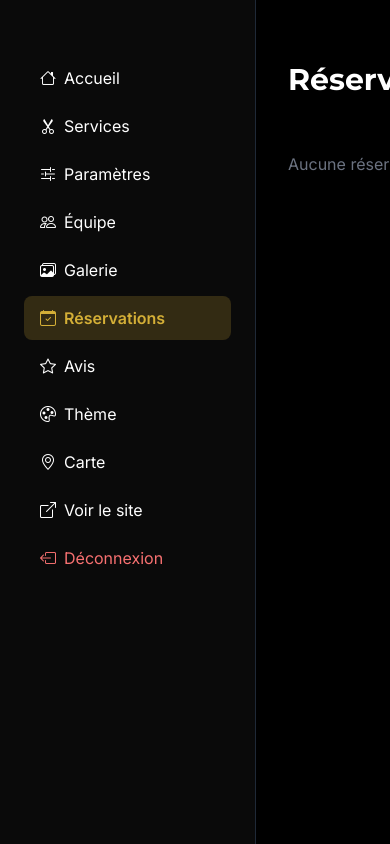
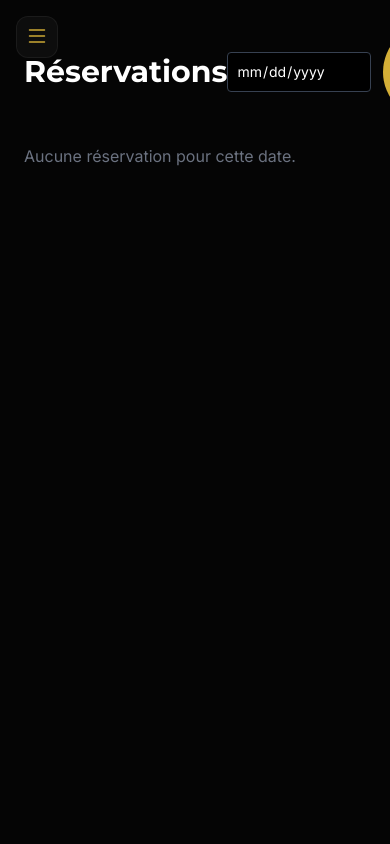
Before and after one commit to vainqueur05/Slik_app, a Flask app: template templates/salon/admin_reservations.html in a window 390 px wide; the page is wider, and only the part inside the window is pictured. Run offline with Flask 3, Linux system fonts and the light colour scheme; the template is opened without the code that fills it, so the values that code supplies are empty; parts of the project's set-up code (start-up, migrations or seed data) failed here and were passed over; some libraries are stand-ins or nearby versions.

Commit message:
Enhance sidebar layout and mobile functionality
Refactor sidebar and styles for improved mobile experience.

```diff
--- a/templates/salon/admin_reservations.html
+++ b/templates/salon/admin_reservations.html
@@ -9,37 +9,104 @@
     <link href="https://fonts.googleapis.com/css2?family=Montserrat:wght@700&family=Inter:wght@400;600&display=swap" rel="stylesheet">
     <script src="https://unpkg.com/htmx.org@1.9.11"></script>
     <style>
-        body { font-family: 'Inter', sans-serif; background: #000; }
+        :root {
+            --gold: #D4AF37;
+            --bg-card: #0d0d0d;
+            --border: rgba(255,255,255,0.06);
+        }
+        body { font-family: 'Inter', sans-serif; background: #050505; color: white; }
         h1, h2 { font-family: 'Montserrat', sans-serif; }
+
+        /* ===== SIDEBAR ===== */
+        .sidebar {
+            background: linear-gradient(180deg, var(--bg-card), #050505);
+            border-right: 1px solid var(--border);
+            width: 250px;
+            flex-shrink: 0;
+        }
+        .nav-link {
+            display: flex; align-items: center; gap: 12px;
+            padding: 12px 16px; border-radius: 12px;
+            color: #a1a1aa; font-weight: 500; transition: all 0.3s; font-size: 0.92rem;
+        }
+        .nav-link:hover { background: rgba(255,255,255,0.04); color: white; transform: translateX(2px); }
+        .nav-link.active {
+            background: linear-gradient(135deg, rgba(212,175,55,0.1), transparent);
+            color: var(--gold); border: 1px solid rgba(212,175,55,0.25);
+        }
+        .nav-link i { font-size: 1.1rem; width: 20px; }
+
+        .menu-toggle {
+            display: none;
+            width: 42px; height: 42px;
+            background: var(--bg-card); border: 1px solid var(--border);
+            border-radius: 12px; color: white;
+            align-items: center; justify-content: center;
+            position: fixed; top: 16px; left: 16px; z-index: 101; cursor: pointer;
+        }
+        .menu-toggle i { font-size: 1.5rem; color: var(--gold); }
+        .sidebar-overlay {
+            position: fixed; inset: 0; background: rgba(0,0,0,0.7);
+            z-index: 99; opacity: 0; pointer-events: none; transition: opacity 0.3s;
+        }
+        .sidebar-overlay.active { opacity: 1; pointer-events: auto; }
+        .close-sidebar {
+            display: none; position: absolute; top: 16px; right: 16px;
+            color: white; font-size: 1.5rem; cursor: pointer; z-index: 102;
+        }
+
+        @media (max-width: 768px) {
+            .sidebar { position: fixed; left: -250px; top: 0; bottom: 0; z-index: 100; transition: left 0.3s ease; }
+            .sidebar.open { left: 0; }
+            .menu-toggle { display: flex !important; }
+            .close-sidebar { display: block; }
+        }
     </style>
 </head>
-<body class="bg-black text-white flex min-h-screen">
-    <!-- ========== SIDEBAR COMPLET ========== -->
-    <aside class="w-64 bg-[#0a0a0a] border-r border-gray-800 p-6 flex-shrink-0">
-        <h2 class="text-2xl font-bold text-[#D4AF37] mb-8">{{ tenant.nom }}</h2>
-        <nav class="space-y-1">
-            <a href="/salon/{{ tenant.slug }}/admin" class="flex items-center gap-2 py-2.5 px-4 rounded-lg hover:bg-gray-800 transition"><i class="bi bi-house"></i> Accueil</a>
-            <a href="/salon/{{ tenant.slug }}/admin/services" class="flex items-center gap-2 py-2.5 px-4 rounded-lg hover:bg-gray-800 transition"><i class="bi bi-scissors"></i> Services</a>
-            <a href="/salon/{{ tenant.slug }}/admin/settings" class="flex items-center gap-2 py-2.5 px-4 rounded-lg hover:bg-gray-800 transition"><i class="bi bi-sliders2"></i> Paramètres</a>
-            <a href="/salon/{{ tenant.slug }}/admin/coiffeurs" class="flex items-center gap-2 py-2.5 px-4 rounded-lg hover:bg-gray-800 transition"><i class="bi bi-people"></i> Équipe</a>
-            <a href="/salon/{{ tenant.slug }}/admin/galerie" class="flex items-center gap-2 py-2.5 px-4 rounded-lg hover:bg-gray-800 transition"><i class="bi bi-images"></i> Galerie</a>
-            <a href="/salon/{{ tenant.slug }}/admin/reservations" class="flex items-center gap-2 py-2.5 px-4 rounded-lg bg-[#D4AF37] bg-opacity-20 text-[#D4AF37] font-semibold"><i class="bi bi-calendar-check"></i> Réservations</a>
-            <a href="/salon/{{ tenant.slug }}/admin/temoignages" class="flex items-center gap-2 py-2.5 px-4 rounded-lg hover:bg-gray-800 transition"><i class="bi bi-star"></i> Avis</a>
-            <a href="/salon/{{ tenant.slug }}/admin/theme" class="flex items-center gap-2 py-2.5 px-4 rounded-lg hover:bg-gray-800 transition"><i class="bi bi-palette"></i> Thème</a>
-            <a href="/salon/{{ tenant.slug }}/admin/map" class="flex items-center gap-2 py-2.5 px-4 rounded-lg hover:bg-gray-800 transition"><i class="bi bi-geo-alt"></i> Carte</a>
-            <a href="/salon/{{ tenant.slug }}" target="_blank" class="flex items-center gap-2 py-2.5 px-4 rounded-lg hover:bg-gray-800 transition"><i class="bi bi-box-arrow-up-right"></i> Voir le site</a>
-            <a href="/logout" class="flex items-center gap-2 py-2.5 px-4 rounded-lg text-red-400 hover:bg-gray-800 transition mt-8"><i class="bi bi-box-arrow-left"></i> Déconnexion</a>
+<body class="flex min-h-screen relative">
+
+    <!-- ========== SIDEBAR ========== -->
+    <aside class="sidebar" id="sidebar">
+        <!-- Bouton fermeture mobile -->
+        <div class="close-sidebar" id="close-sidebar-btn" onclick="closeSidebar()">
+            <i class="bi bi-x-lg"></i>
+        </div>
+
+        <div class="px-5 pt-16 pb-5">
+            <h2 class="text-2xl font-bold text-[#D4AF37]">{{ tenant.nom }}</h2>
+        </div>
+
+        <nav class="space-y-1 px-5">
+            <a href="/salon/{{ tenant.slug }}/admin" class="nav-link"><i class="bi bi-house"></i> Accueil</a>
+            <a href="/salon/{{ tenant.slug }}/admin/services" class="nav-link"><i class="bi bi-scissors"></i> Services</a>
+            <a href="/salon/{{ tenant.slug }}/admin/settings" class="nav-link"><i class="bi bi-sliders2"></i> Paramètres</a>
+            <a href="/salon/{{ tenant.slug }}/admin/coiffeurs" class="nav-link"><i class="bi bi-people"></i> Équipe</a>
+            <a href="/salon/{{ tenant.slug }}/admin/galerie" class="nav-link"><i class="bi bi-images"></i> Galerie</a>
+            <a href="/salon/{{ tenant.slug }}/admin/reservations" class="nav-link active"><i class="bi bi-calendar-check"></i> Réservations</a>
+            <a href="/salon/{{ tenant.slug }}/admin/temoignages" class="nav-link"><i class="bi bi-star"></i> Avis</a>
+            <a href="/salon/{{ tenant.slug }}/admin/theme" class="nav-link"><i class="bi bi-palette"></i> Thème</a>
+            <a href="/salon/{{ tenant.slug }}/admin/map" class="nav-link"><i class="bi bi-geo-alt"></i> Carte</a>
+            <a href="/salon/{{ tenant.slug }}" target="_blank" class="nav-link"><i class="bi bi-box-arrow-up-right"></i> Voir le site</a>
+            <a href="/logout" class="nav-link" style="color: #ef4444;"><i class="bi bi-box-arrow-left"></i> Déconnexion</a>
         </nav>
     </aside>
 
+    <!-- Overlay mobile -->
+    <div id="sidebar-overlay" class="sidebar-overlay" onclick="closeSidebar()"></div>
+
+    <!-- Bouton hamburger mobile -->
+    <button class="menu-toggle" id="menu-toggle-btn" onclick="openSidebar()">
+        <i class="bi bi-list"></i>
+    </button>
+
     <!-- ========== CONTENU PRINCIPAL ========== -->
-    <main class="flex-1 p-8">
+    <main class="flex-1 p-6 lg:p-8">
         <div class="flex justify-between items-center mb-6">
             <h1 class="text-3xl font-bold">Réservations</h1>
             <div class="flex gap-3 items-center">
                 <input type="date" id="date-filter" value="{{ date_str }}"
-       class="bg-black border border-gray-700 rounded p-2 text-white text-sm"
-       onchange="window.location.href='?date=' + this.value">
+                       class="bg-black border border-gray-700 rounded p-2 text-white text-sm"
+                       onchange="window.location.href='?date=' + this.value">
                 <a href="/salon/{{ tenant.slug }}/admin/reservations/export.pdf?date={{ date_str }}"
                    class="bg-[#D4AF37] text-black px-4 py-2 rounded-full font-bold hover:bg-yellow-500 transition flex items-center gap-2 text-sm">
                     <i class="bi bi-filetype-pdf"></i> Export PDF du jour
@@ -95,7 +162,24 @@
     </main>
 
     <script>
-        // Mise à jour du statut sans rechargement
+        // ===== Sidebar mobile =====
+        const sidebar = document.getElementById('sidebar');
+        const overlayEl = document.getElementById('sidebar-overlay');
+        function openSidebar() {
+            sidebar.classList.add('open');
+            overlayEl.classList.add('active');
+        }
+        function closeSidebar() {
+            sidebar.classList.remove('open');
+            overlayEl.classList.remove('active');
+        }
+        document.querySelectorAll('.sidebar .nav-link').forEach(link => {
+            link.addEventListener('click', function() {
+                if (window.innerWidth <= 768) closeSidebar();
+            });
+        });
+
+        // ===== Mise à jour du statut sans rechargement =====
         document.querySelectorAll('.statut-select').forEach(select => {
             select.addEventListener('change', function() {
                 const id = this.dataset.id;
```
